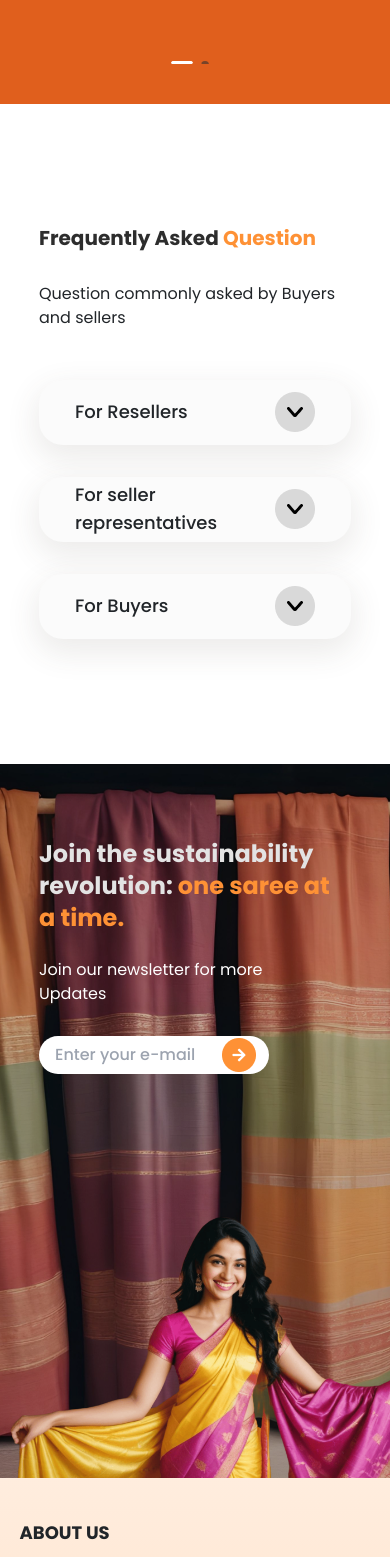
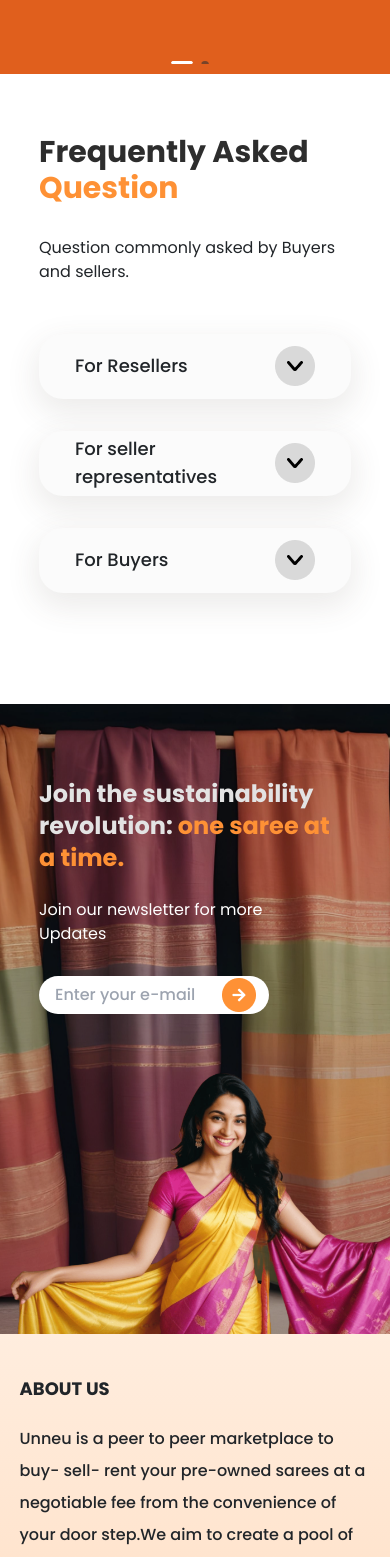
Before and after one commit to bratamalya2/unneu-frontend-next, a Next.js app: page / in a window 390 px wide. Shown: the part 4141-5698 px from the top of the page. Built offline with nearby package versions, Linux system fonts and the light colour scheme.

Commit message:
fix(): fixed mobile landing page as per Indrani

```diff
--- a/src/components/footer.jsx
+++ b/src/components/footer.jsx
@@ -48,7 +48,7 @@ export default function Footer() {
                 </p>
             </li>
         </footer>
-        <footer className="lg:hidden flex flex-col flex-nowrap top-[660px] sm:top-[900px] h-[1050px] sm:h-[950px] px-[5%] py-[41px] list-none relative" style={{
+        <footer className="lg:hidden flex flex-col flex-nowrap top-[630px] sm:top-[900px] h-[1050px] sm:h-[950px] px-[5%] py-[41px] list-none relative" style={{
             background: "linear-gradient(0deg, #FFC595 0%, #FFEDDE 100%)"
         }}>
             <li className="w-full">
--- a/src/components/landingPageFAQ.jsx
+++ b/src/components/landingPageFAQ.jsx
@@ -41,12 +41,12 @@ export default function LandingPageFAQ() {
         }
     }, [isResellerVisible, isSellerVisible, isBuyerVisible]);
 
-    return <section id="faq-section" className="relative top-[720px] sm:top-[900px] lg:top-[1100px] 2xl:top-[1800px] xl:top-[1600px] px-[10%] min-h-[600px] sm:min-h-[600px]">
-        <p className="text-[#2D2D2D] text-xl sm:text-4xl md:text-[42px] font-bold">
+    return <section id="faq-section" className="relative top-[660px] sm:top-[900px] lg:top-[1100px] 2xl:top-[1800px] xl:top-[1600px] px-[10%] min-h-[550px] sm:min-h-[600px]">
+        <p className="text-[#2D2D2D] text-3xl sm:text-4xl md:text-[42px] font-bold">
             Frequently Asked <span className="text-[#FE9135]">Question</span>
         </p>
         <p className="sm:text-[18px] mt-[30px]">
-            Question commonly asked by Buyers and sellers
+            Question commonly asked by Buyers and sellers.
         </p>
         <div className="mt-[50px] h-[65px] bg-[#FBFBFB] rounded-[24px] flex justify-between items-center py-[10px] px-[36px]" style={{
             boxShadow: "0px 11px 30px 4px rgba(81, 69, 55, 0.10)"
--- a/src/components/landingPageHowItWorks.jsx
+++ b/src/components/landingPageHowItWorks.jsx
@@ -57,7 +57,7 @@ export default function LandingPageHowItWorks() {
                 </div>
             </section>
         </section>
-        <section className="relative block md:hidden top-[600px] sm:top-[800px] bg-[#E05F1D] text-white w-full h-[550px] sm:h-[600px] px-[10%] z-0" id="landing-page-howitworks">
+        <section className="relative block md:hidden top-[600px] sm:top-[800px] bg-[#E05F1D] text-white w-full h-[520px] sm:h-[600px] px-[10%] z-0" id="landing-page-howitworks">
             <p className="relative text-[24px] top-[28px] font-bold">HOW IT WORKS</p>
             <Carousel autoplay dotPosition="bottom" className="relative z-10 left-0 top-[50px] text-white">
                 <div className="flex flex-col flex-nowrap">
--- a/src/components/landingPageNewsletter.jsx
+++ b/src/components/landingPageNewsletter.jsx
@@ -21,7 +21,7 @@ export default function LandingPageNewsletter() {
             <input type="email" placeholder="Enter your e-mail" className="absolute z-20 mt-[32px] left-[10%] lg:top-[304px] xl:top-[324px] 2xl:top-[354px] xl:w-[20%] lg:w-[26%] h-[47px] rounded-[20px] px-3 font-medium text-[18px]" />
             <Image src={ForwardArrow} alt="right arrow" className="absolute z-30 lg:top-[338px] xl:top-[358px] 2xl:top-[388px] w-[44px] h-[44px] hover:cursor-pointer" id="landing-page-newsletter-forward-arrow-big" />
         </section>
-        <section className="relative lg:hidden top-[660px] sm:top-[900px] w-full h-[714px]">
+        <section className="relative lg:hidden top-[630px] sm:top-[900px] w-full h-[630px]">
             <Image src={Background2} alt="bg" className="absolute z-10 h-full w-full" />
             <p className="absolute z-20 max-w-[80%] sm:max-w-[45%] left-[10%] top-[74px] text-[#E3E3E3] text-2xl md:text-3xl font-bold">
                 Join the sustainability revolution: <span className="text-[#FE9135]">one saree at a time.</span>
```
